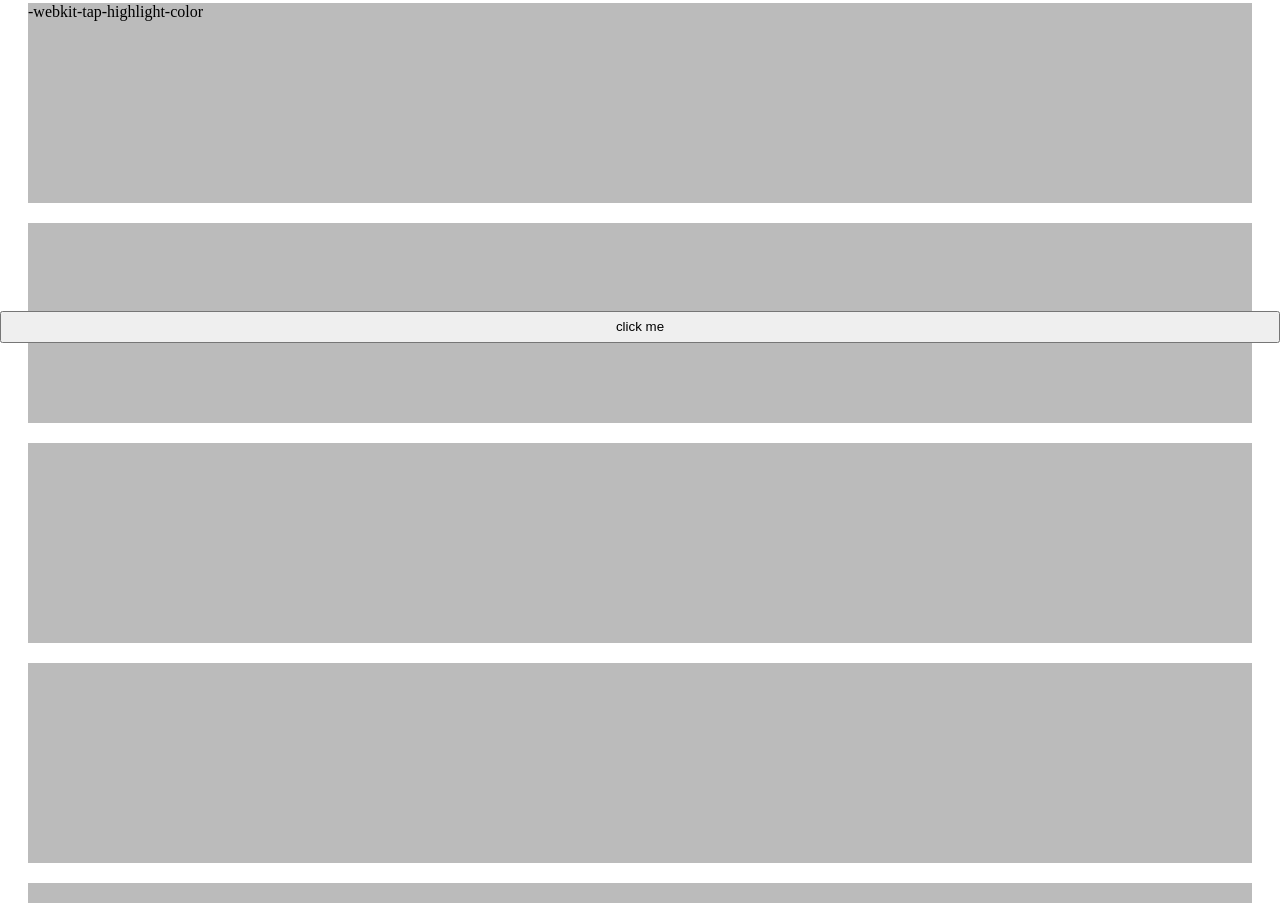
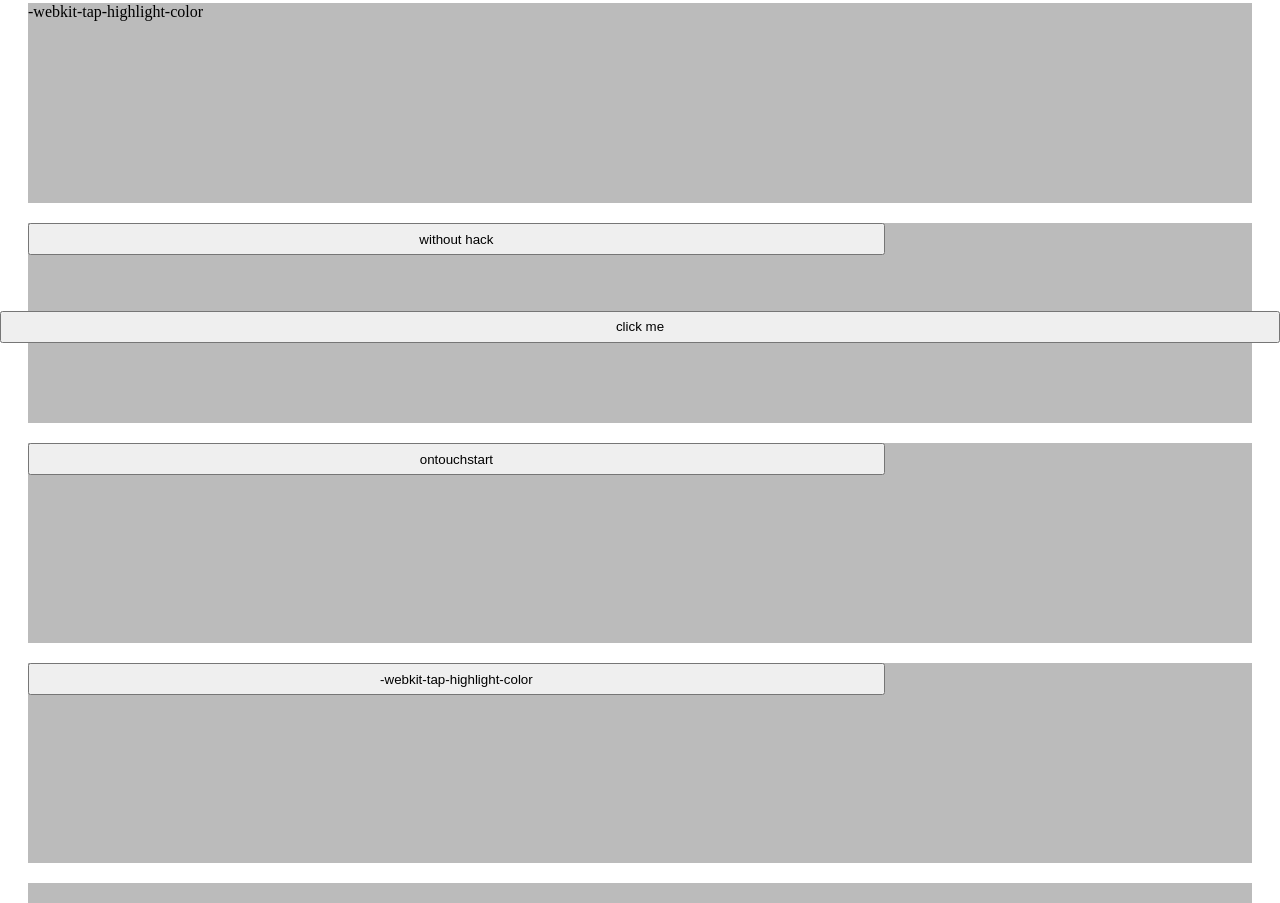
Before and after one commit to smalllong/smalllong.github.io, a website: page ios-test/index.html in a window 1280 px wide. Shown: the part 457-1360 px from the top of the page. Drawn offline with Linux system fonts and the light colour scheme.

Commit message:
ios-test add button

```diff
--- a/ios-test/index.html
+++ b/ios-test/index.html
@@ -29,6 +29,16 @@
     .blue {
       background-color: aqua;
     }
+    button {
+      width: 70%;
+      height: 32px;
+    }
+    button:active {
+      background-color: red;
+    }
+    button.tap {
+      -webkit-tap-highlight-color: red;
+    }
   </style>
   <script>
     function log() {
@@ -40,9 +50,15 @@
   <div>without hack</div>
   <div ontouchstart>ontouchstart</div>
   <div class="tap">-webkit-tap-highlight-color</div>
-  <div></div>
-  <div></div>
-  <div></div>
+  <div>
+    <button>without hack</button>
+  </div>
+  <div>
+    <button ontouchstart>ontouchstart</button>
+  </div>
+  <div>
+    <button class="tap">-webkit-tap-highlight-color</button>
+  </div>
   <div></div>
   <div></div>
   <button id=bar onclick='log()'> click me </button>
```
